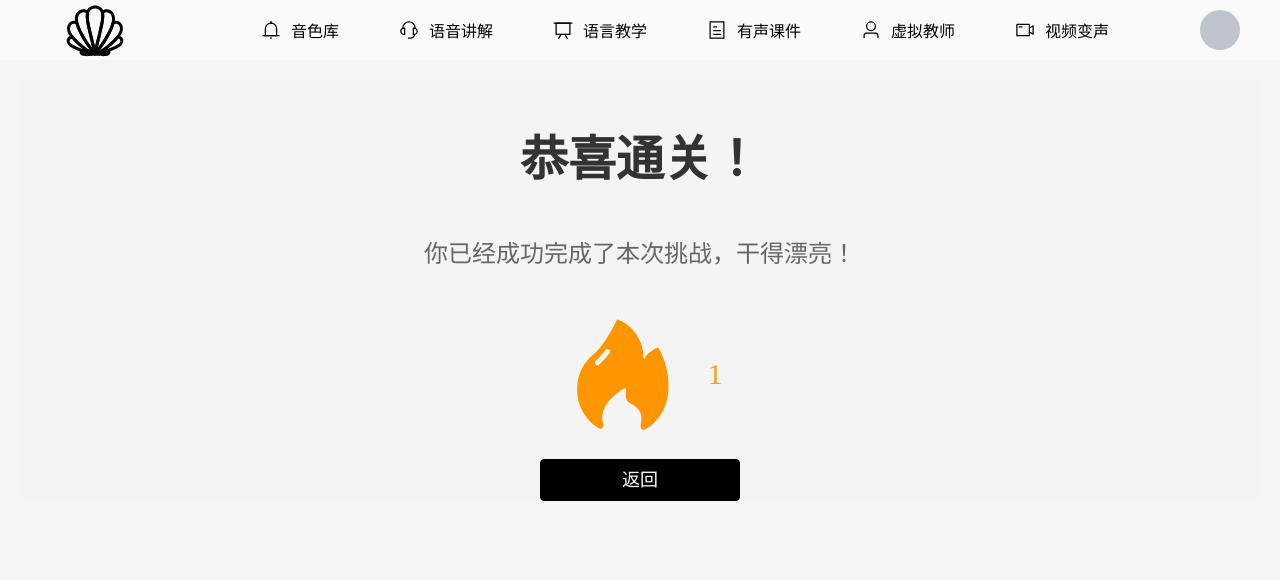
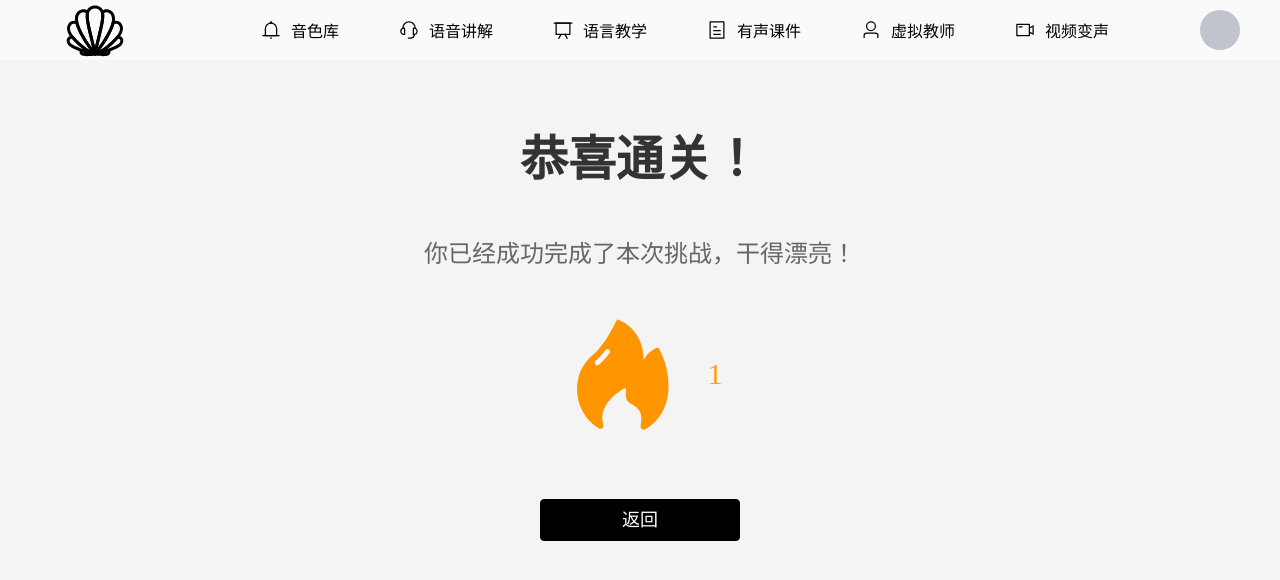
Before and after one commit to Demonor-alt/Sound, a Vue app: page /#/teach/success in a window 1280 px wide. Shown: the top 580 px of the page. Built offline with nearby package versions, Linux system fonts and the light colour scheme.

Commit message:
火花按钮样式

```diff
--- a/src/views/teach/practise/Success.vue
+++ b/src/views/teach/practise/Success.vue
@@ -52,7 +52,7 @@ const toTeach = () => {
 .restart-button {
   width: 200px;
   font-size: large;
-  margin-top: 20px;
+  margin-top: 60px;
   padding: 20px
 }
 
```
